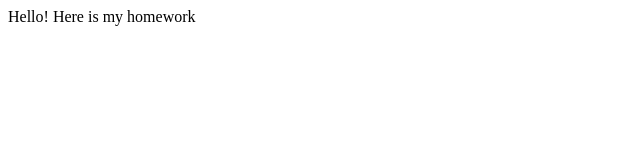
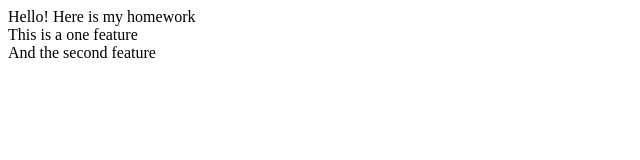
Before and after one commit to bykovmikhail72/CRT-education, a plain HTML site: page index.html in a window 1280 px wide. Shown: the whole page, without its empty margins (0-640 px from the left). Drawn offline with Linux system fonts and the light colour scheme.

Commit message:
add first branch

```diff
--- a/index.html
+++ b/index.html
@@ -8,5 +8,7 @@
 </head>
 <body>
     <div>Hello! Here is my homework</div>
+    <div>This is a one feature</div>
+    <div>And the second feature</div>
 </body>
 </html>
```
